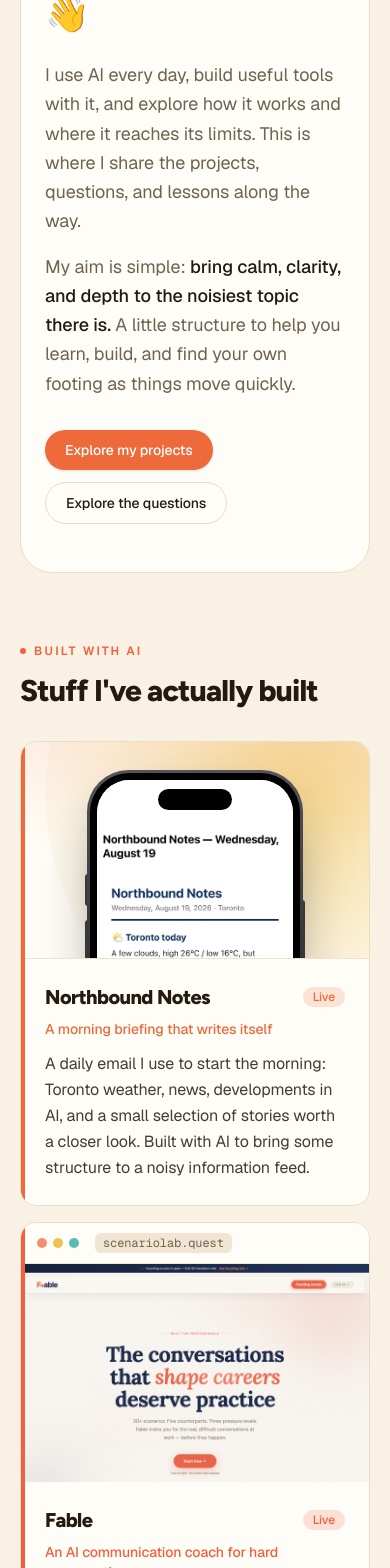
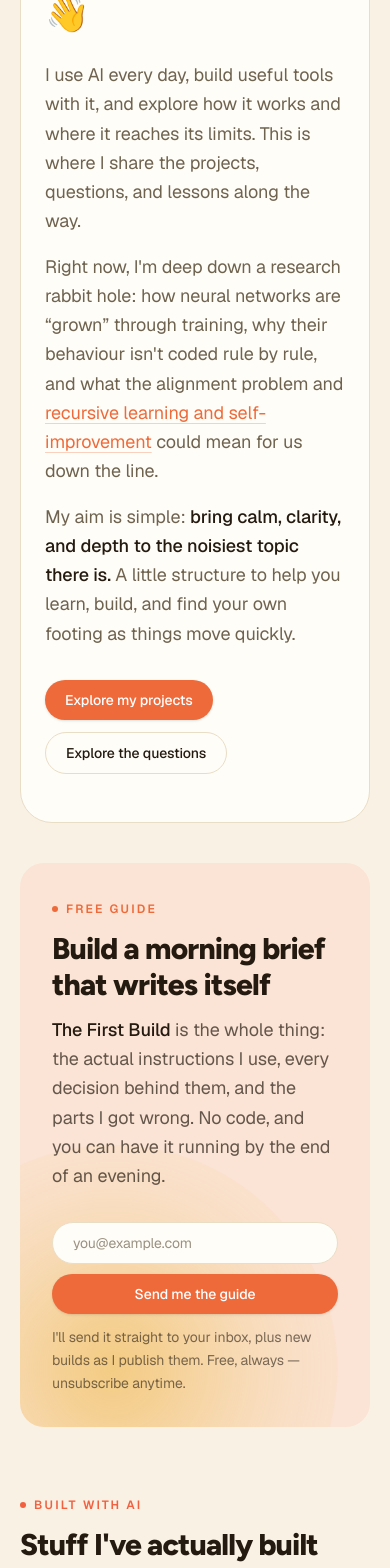
Before and after one commit to mubien15/mubienahsan.com, a Next.js app: page / in a window 390 px wide. Shown: the part 432-2000 px from the top of the page. Built offline with nearby package versions, Linux system fonts and the light colour scheme.

Commit message:
Add personal AI research focus and restore prominent newsletter signup (#5)

```diff
--- a/src/app/page.tsx
+++ b/src/app/page.tsx
@@ -120,6 +120,19 @@ export default function Home() {
                   I share the projects, questions, and lessons along the way.
                 </p>
                 <p className="mt-4 max-w-xl text-lg leading-relaxed text-muted">
+                  Right now, I&apos;m deep down a research rabbit hole: how
+                  neural networks are &ldquo;grown&rdquo; through training, why
+                  their behaviour isn&apos;t coded rule by rule, and what the
+                  alignment problem and{" "}
+                  <Link
+                    href="/research/learning-and-self-improvement"
+                    className="text-accent underline decoration-accent/30 underline-offset-4 hover:decoration-accent"
+                  >
+                    recursive learning and self-improvement
+                  </Link>{" "}
+                  could mean for us down the line.
+                </p>
+                <p className="mt-4 max-w-xl text-lg leading-relaxed text-muted">
                   My aim is simple: <span className="font-medium text-ink">bring
                   calm, clarity, and depth to the noisiest topic there is.</span>{" "}
                   A little structure to help you learn, build, and find your own
@@ -131,6 +144,40 @@ export default function Home() {
                     Explore the questions
                   </CtaLink>
                 </div>
+              </div>
+            </div>
+          </div>
+        </Reveal>
+      </Container>
+
+      {/* Free guide — email capture */}
+      <Container className="pt-10 sm:pt-12">
+        <Reveal>
+          <div className="relative overflow-hidden rounded-3xl bg-accent-soft p-8 sm:p-12">
+            <div
+              aria-hidden
+              className="glow glow-gold animate-drift absolute -left-32 -bottom-40 h-[26rem] w-[26rem] rounded-full"
+            />
+            <div className="relative grid gap-8 lg:grid-cols-[1.15fr_1fr] lg:items-center">
+              <div>
+                <Eyebrow tone="accent">Free guide</Eyebrow>
+                <h2 className="font-display mt-3 text-3xl tracking-tight text-ink sm:text-4xl">
+                  Build a morning brief that writes itself
+                </h2>
+                <p className="mt-3 text-lg leading-relaxed text-ink/70">
+                  <span className="font-medium text-ink">The First Build</span>{" "}
+                  is the whole thing: the actual instructions I use, every
+                  decision behind them, and the parts I got wrong. No code, and
+                  you can have it running by the end of an evening.
+                </p>
+              </div>
+
+              <div>
+                <SubscribeForm source="home-band" />
+                <p className="mt-3 text-sm leading-relaxed text-ink/60">
+                  I&apos;ll send it straight to your inbox, plus new builds as I
+                  publish them. Free, always — unsubscribe anytime.
+                </p>
               </div>
             </div>
           </div>
@@ -472,40 +519,6 @@ export default function Home() {
         </Reveal>
       </Container>
 
-      {/* Free guide — email capture */}
-      <Container className="pt-10 sm:pt-12">
-        <Reveal>
-          <div className="relative overflow-hidden rounded-3xl bg-accent-soft p-8 sm:p-12">
-            <div
-              aria-hidden
-              className="glow glow-gold animate-drift absolute -left-32 -bottom-40 h-[26rem] w-[26rem] rounded-full"
-            />
-            <div className="relative grid gap-8 lg:grid-cols-[1.15fr_1fr] lg:items-center">
-              <div>
-                <Eyebrow tone="accent">Free guide</Eyebrow>
-                <h2 className="font-display mt-3 text-3xl tracking-tight text-ink sm:text-4xl">
-                  Build a morning brief that writes itself
-                </h2>
-                <p className="mt-3 text-lg leading-relaxed text-ink/70">
-                  <span className="font-medium text-ink">The First Build</span>{" "}
-                  is the whole thing: the actual instructions I use, every
-                  decision behind them, and the parts I got wrong. No code, and
-                  you can have it running by the end of an evening.
-                </p>
-              </div>
-
-              <div>
-                <SubscribeForm source="home-band" />
-                <p className="mt-3 text-sm leading-relaxed text-ink/60">
-                  I&apos;ll send it straight to your inbox, plus new builds as I
-                  publish them. Free, always — unsubscribe anytime.
-                </p>
-              </div>
-            </div>
-          </div>
-        </Reveal>
-      </Container>
-
       {/* Closing */}
       <Container className="py-20">
         <Reveal>
```
